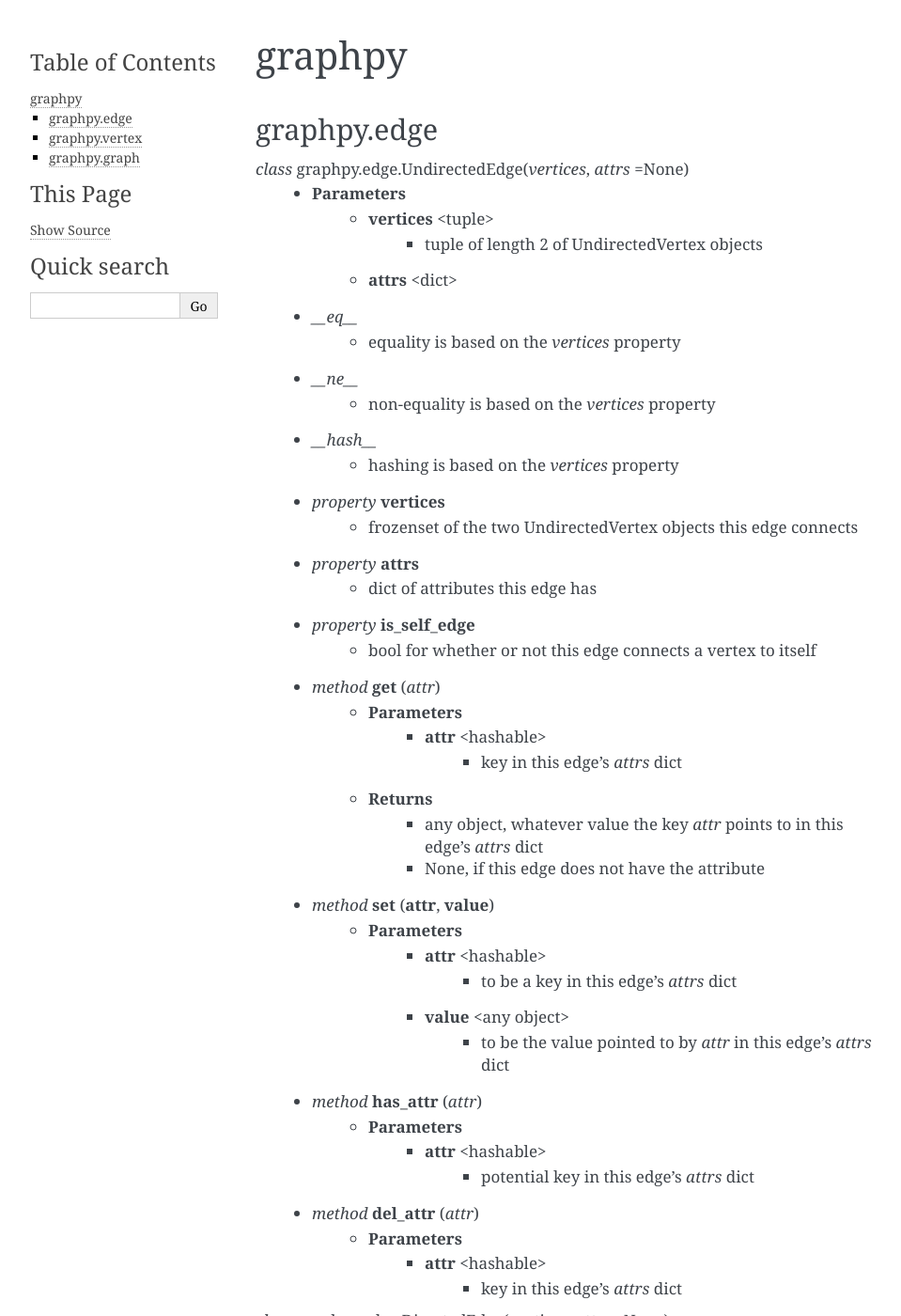
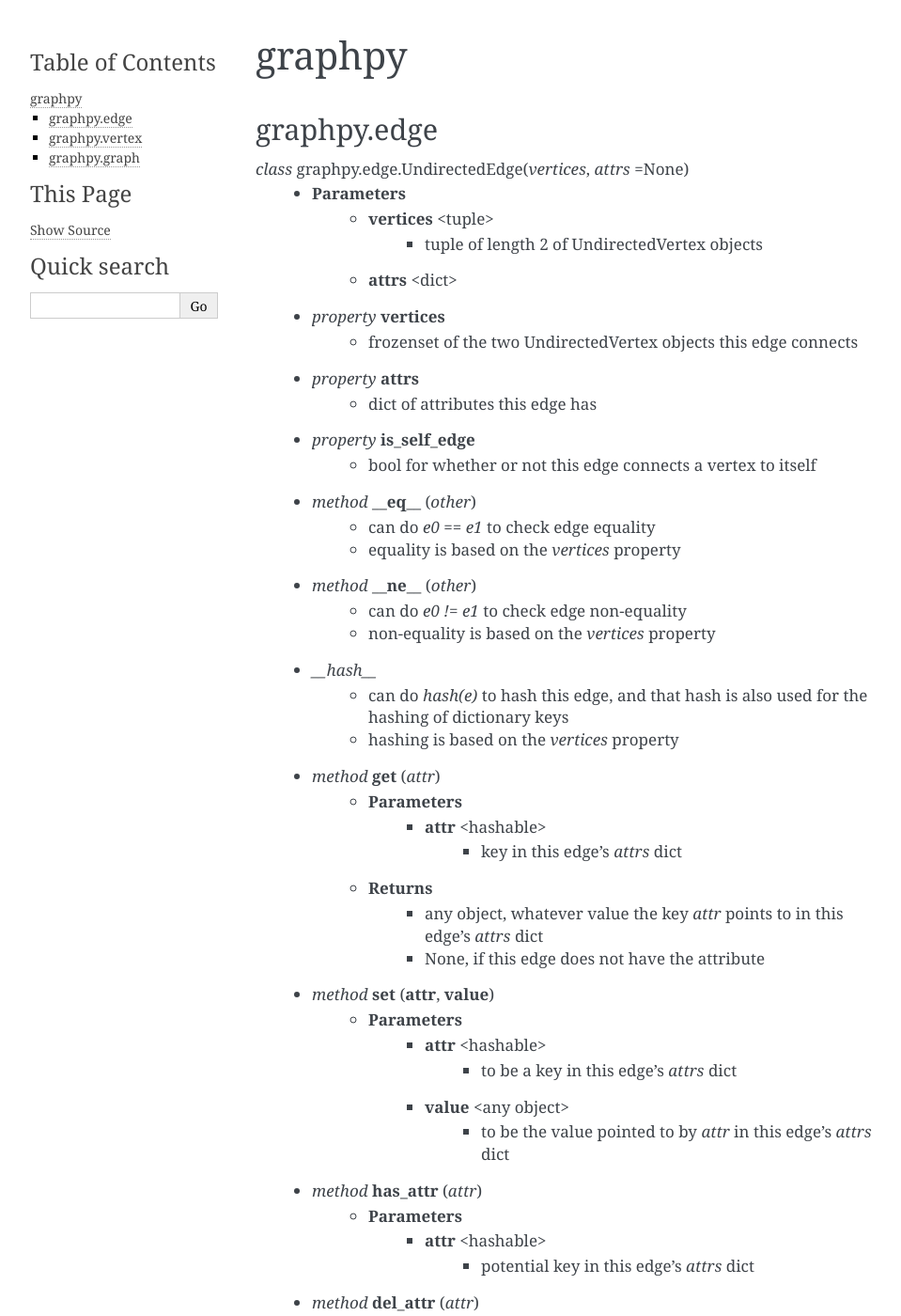
Before and after one commit to tscizzle/graphpy, a Sphinx documentation site: the page built from docs/library.rst, in a window 1280 px wide and 1400 px high. Shown: the whole window at 94% size, without its empty margins (148-1107 px from the left). Built offline with Sphinx 7.4.7, drawn with Linux system fonts in a browser that asks for light colours; some of the changed text lies outside the part shown.

Commit message:
added docs for magic methods of edge

```diff
--- a/docs/library.rst
+++ b/docs/library.rst
@@ -9,18 +9,21 @@ graphpy.edge
         - **vertices** <tuple>
             - tuple of length 2 of UndirectedVertex objects
         - **attrs** <dict>
-    - *__eq__*
-        - equality is based on the `vertices` property
-    - *__ne__*
-        - non-equality is based on the `vertices` property
-    - *__hash__*
-        - hashing is based on the `vertices` property
     - *property* **vertices**
         - frozenset of the two UndirectedVertex objects this edge connects
     - *property* **attrs**
         - dict of attributes this edge has
     - *property* **is_self_edge**
         - bool for whether or not this edge connects a vertex to itself
+    - *method* **__eq__** (*other*)
+        - can do `e0 == e1` to check edge equality
+        - equality is based on the `vertices` property
+    - *method* **__ne__** (*other*)
+        - can do `e0 != e1` to check edge non-equality
+        - non-equality is based on the `vertices` property
+    - *__hash__*
+        - can do `hash(e)` to hash this edge, and that hash is also used for the hashing of dictionary keys
+        - hashing is based on the `vertices` property
     - *method* **get** (*attr*)
         - **Parameters**
             - **attr** <hashable>
@@ -48,11 +51,14 @@ graphpy.edge
         - **vertices** <tuple>
             - tuple of length 2 of DirectedVertex objects
         - **attrs** <dict>
-    - *__eq__*
+    - *method* **__eq__** (*other*)
+        - can do `e0 == e1` to check edge equality
         - equality is based on the `v_from` and `v_to` properties
-    - *__ne__*
+    - *method* **__ne__** (*other*)
+        - can do `e0 != e1` to check edge non-equality
         - non-equality is based on the `v_from` and `v_to` properties
     - *__hash__*
+        - can do `hash(e)` to hash this edge, and that hash is also used for the hashing of dictionary keys
         - hashing is based on the `v_from` and `v_to` properties
     - *property* **v_from**
         - DirectedVertex object from which this edge points (the tail)
```
